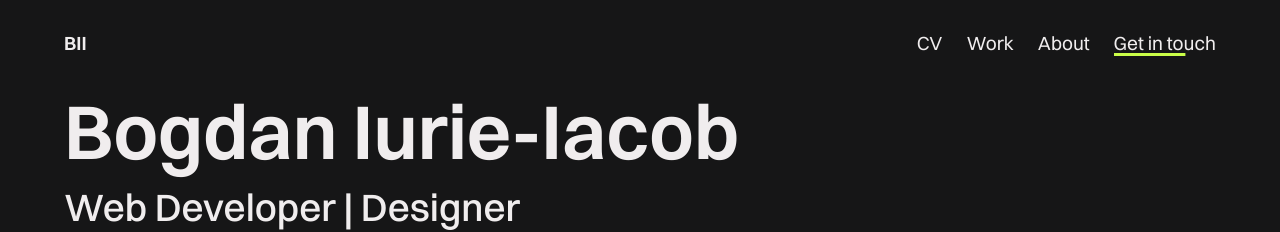
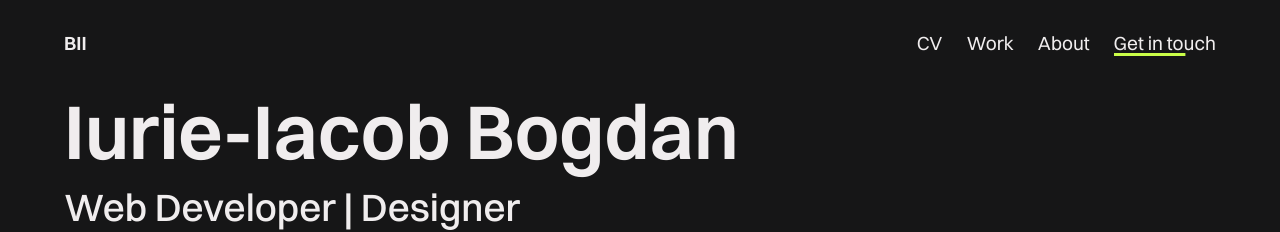
Before and after one commit to Iurka2/Portfolio, a Next.js app: page / in a window 1280 px wide. Shown: the top 232 px of the page. Built offline with nearby package versions, Linux system fonts and the light colour scheme.

Commit message:
changed the CV

```diff
--- a/src/pages/heder.tsx
+++ b/src/pages/heder.tsx
@@ -41,7 +41,7 @@ const Heder = () => {
 
 
 
-    <a target="_blank" rel="noreferrer" href="/Resources/CVVVV.pdf">
+    <a target="_blank" rel="noreferrer" href="/Resources/CVVV.pdf">
         <motion.h1 variants={fadeEffect2} className="heder1 hover-midline-animation ">CV</motion.h1>
        </a>
 
--- a/src/pages/index.tsx
+++ b/src/pages/index.tsx
@@ -117,7 +117,7 @@ export default function Home() {
 
       <main className={styles.main}>
         <motion.div variants={fadeEffect} initial='hidden' animate='visible' className={styles.top_text}>
-        <motion.h1 variants={fadeEffect}>Bogdan Iurie-Iacob</motion.h1>
+        <motion.h1 variants={fadeEffect}>Iurie-Iacob Bogdan</motion.h1>
         <motion.h2 variants={fadeEffect}>Web Developer | Designer</motion.h2>
         </motion.div>
 
```
Also changed, not shown: 2 other files (tests, documents, lock files or other folders).
